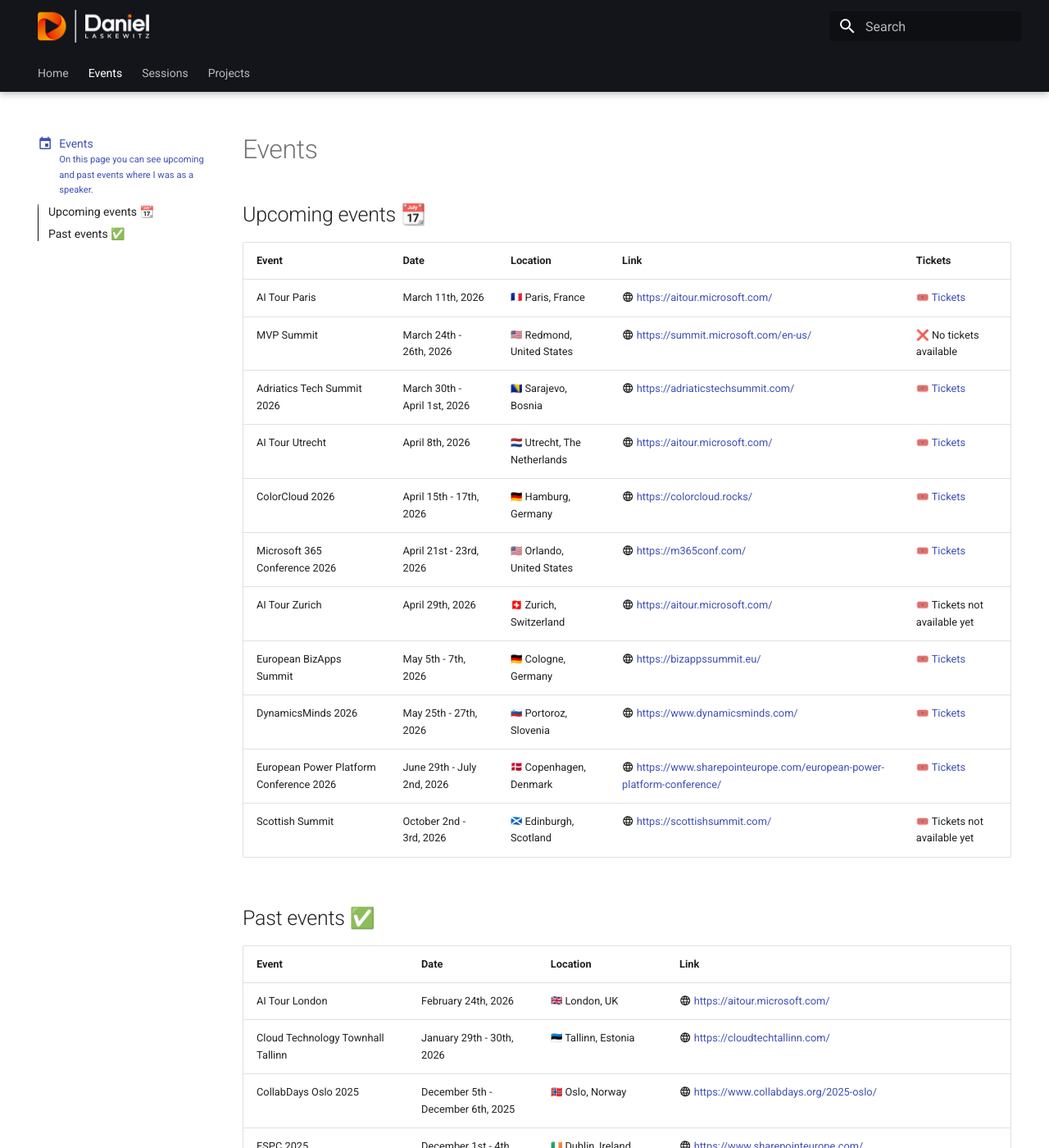
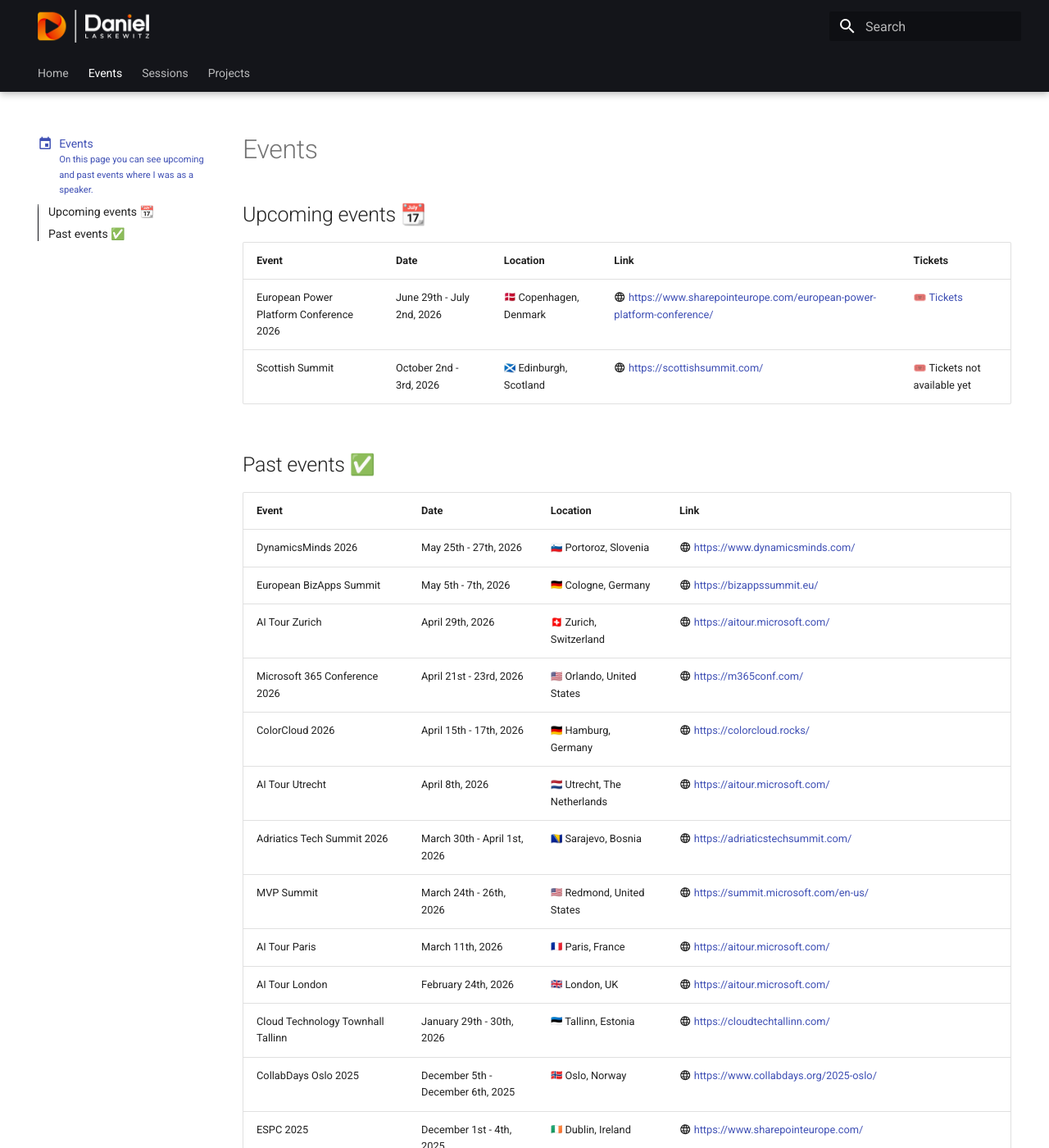
Before and after one commit to Laskewitz/laskewitz.github.io, an MkDocs documentation site: the page built from docs/events.md, in a window 1280 px wide and 1400 px high. Shown: the whole window at 82% size. Built offline with MkDocs 1.6.1 and Material for MkDocs 9.7.7, drawn with Linux system fonts in a browser that asks for light colours; emoji names are drawn with the system emoji font; part of the change alters nothing that is shown.

Commit message:
Move completed events to past events section
Move 9 events that have already occurred (March-May 2026) from
upcoming events to the past events section.

Co-authored-by: Copilot <223556219+Copilot@users.noreply.github.com>

```diff
--- a/docs/events.md
+++ b/docs/events.md
@@ -15,15 +15,6 @@ icon: material/calendar
 
 | Event | Date | Location | Link | Tickets |
 | ----------- | ------------------------------------ | ------------------------------------ | ------------------------------------ | ------------------------------------ |
-| AI Tour Paris | March 11th, 2026 | :fr: Paris, France | :material-web: [https://aitour.microsoft.com/](https://aitour.microsoft.com/) | 🎟️ [Tickets](https://aitour.microsoft.com/flow/microsoft/paris26/landingpage/page/cityhome) |
-| MVP Summit | March 24th - 26th, 2026 | :us: Redmond, United States | :material-web: [https://summit.microsoft.com/en-us/](https://summit.microsoft.com/en-us/) | ❌ No tickets available |
-| Adriatics Tech Summit 2026 | March 30th - April 1st, 2026 | :ba: Sarajevo, Bosnia | :material-web: [https://adriaticstechsummit.com/](https://adriaticstechsummit.com/) | 🎟️ [Tickets](https://adriaticstechsummit.com/en/tickets) |
-| AI Tour Utrecht | April 8th, 2026 | :nl: Utrecht, The Netherlands | :material-web: [https://aitour.microsoft.com/](https://aitour.microsoft.com/) | 🎟️ [Tickets](https://aitour.microsoft.com/flow/microsoft/utrecht26/landingpage/page/cityhome) |
-| ColorCloud 2026 | April 15th - 17th, 2026 | :de: Hamburg, Germany | :material-web: [https://colorcloud.rocks/](https://colorcloud.rocks/) | 🎟️ [Tickets](https://colorcloud.rocks/tickets/) |
-| Microsoft 365 Conference 2026 | April 21st - 23rd, 2026 | :us: Orlando, United States | :material-web: [https://m365conf.com/](https://m365conf.com/) | 🎟️ [Tickets](https://m365conf.com/#!/register) |
-| AI Tour Zurich | April 29th, 2026 | :ch: Zurich, Switzerland | :material-web: [https://aitour.microsoft.com/](https://aitour.microsoft.com/) | 🎟️ Tickets not available yet |
-| European BizApps Summit | May 5th - 7th, 2026 | :de: Cologne, Germany | :material-web: [https://bizappssummit.eu/](https://bizappssummit.eu/) | 🎟️ [Tickets](https://bizappssummit.eu/en/tickets) |
-| DynamicsMinds 2026 | May 25th - 27th, 2026 | :si: Portoroz, Slovenia | :material-web: [https://www.dynamicsminds.com/](https://www.dynamicsminds.com/) | 🎟️ [Tickets](https://www.dynamicsminds.com/register/#buy-tickets) |
 | European Power Platform Conference 2026 | June 29th - July 2nd, 2026 | :dk: Copenhagen, Denmark | :material-web: [https://www.sharepointeurope.com/european-power-platform-conference/](https://www.sharepointeurope.com/european-power-platform-conference/) | 🎟️ [Tickets](https://www.sharepointeurope.com/european-power-platform-conference-pricing/) |
 | Scottish Summit | October 2nd - 3rd, 2026 | :scotland: Edinburgh, Scotland | :material-web: [https://scottishsummit.com/](https://scottishsummit.com/) | 🎟️ Tickets not available yet |
 <!-- | Name | Date | :nl: | :material-web: [website](website) | 🎟️ [Tickets]() | -->
@@ -32,6 +23,15 @@ icon: material/calendar
 
 | Event | Date | Location | Link |
 | ----------- | ------------------------------------ | ------------------------------------ | ------------------------------------ |
+| DynamicsMinds 2026 | May 25th - 27th, 2026 | :si: Portoroz, Slovenia | :material-web: [https://www.dynamicsminds.com/](https://www.dynamicsminds.com/) |
+| European BizApps Summit | May 5th - 7th, 2026 | :de: Cologne, Germany | :material-web: [https://bizappssummit.eu/](https://bizappssummit.eu/) |
+| AI Tour Zurich | April 29th, 2026 | :ch: Zurich, Switzerland | :material-web: [https://aitour.microsoft.com/](https://aitour.microsoft.com/) |
+| Microsoft 365 Conference 2026 | April 21st - 23rd, 2026 | :us: Orlando, United States | :material-web: [https://m365conf.com/](https://m365conf.com/) |
+| ColorCloud 2026 | April 15th - 17th, 2026 | :de: Hamburg, Germany | :material-web: [https://colorcloud.rocks/](https://colorcloud.rocks/) |
+| AI Tour Utrecht | April 8th, 2026 | :nl: Utrecht, The Netherlands | :material-web: [https://aitour.microsoft.com/](https://aitour.microsoft.com/) |
+| Adriatics Tech Summit 2026 | March 30th - April 1st, 2026 | :ba: Sarajevo, Bosnia | :material-web: [https://adriaticstechsummit.com/](https://adriaticstechsummit.com/) |
+| MVP Summit | March 24th - 26th, 2026 | :us: Redmond, United States | :material-web: [https://summit.microsoft.com/en-us/](https://summit.microsoft.com/en-us/) |
+| AI Tour Paris | March 11th, 2026 | :fr: Paris, France | :material-web: [https://aitour.microsoft.com/](https://aitour.microsoft.com/) |
 | AI Tour London | February 24th, 2026 | :gb: London, UK | :material-web: [https://aitour.microsoft.com/](https://aitour.microsoft.com/) |
 | Cloud Technology Townhall Tallinn | January 29th - 30th, 2026 | :ee: Tallinn, Estonia | :material-web: [https://cloudtechtallinn.com/](https://cloudtechtallinn.com/) |
 | CollabDays Oslo 2025 | December 5th - December 6th, 2025 | :no: Oslo, Norway | :material-web: [https://www.collabdays.org/2025-oslo/](https://www.collabdays.org/2025-oslo/) | 🎟️ [Tickets](https://www.collabdays.org/2025-oslo/register/) |
```
